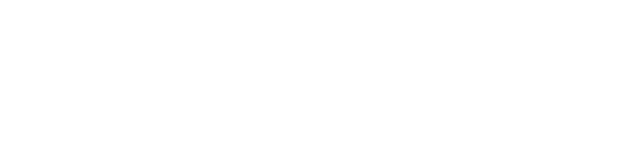
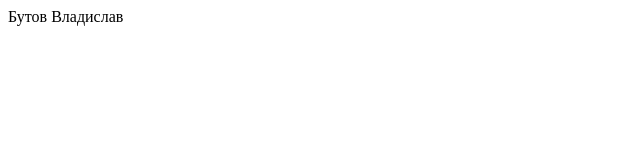
Before and after one commit to butovlad/My_Site, a plain HTML site: page index1.html in a window 1280 px wide. Shown: the whole page, without its empty margins (0-640 px from the left). Drawn offline with Linux system fonts and the light colour scheme.

Commit message:
Update index1.html

```diff
--- a/index1.html
+++ b/index1.html
@@ -7,6 +7,6 @@
   <title>Document</title>
 </head>
 <body>
-
+Бутов Владислав
 </body>
 </html>
```
